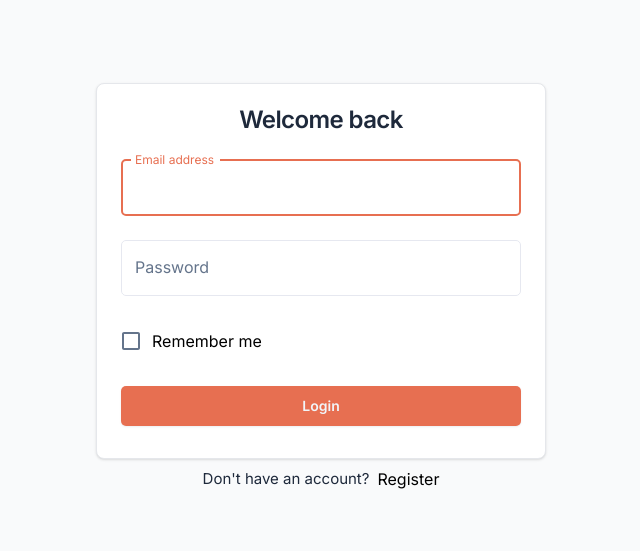
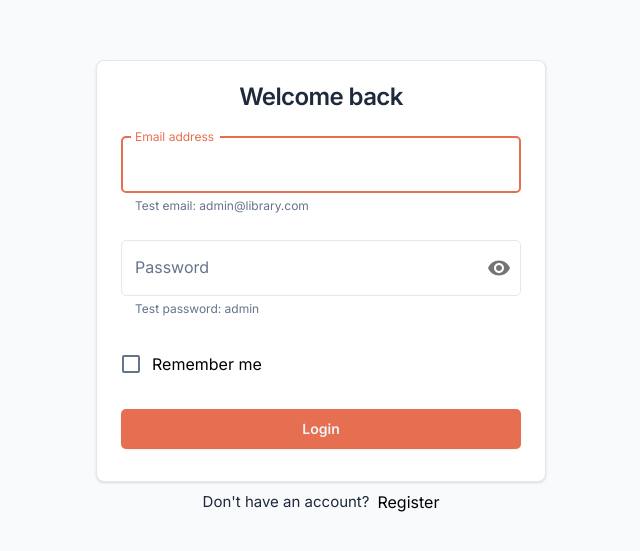
Before and after one commit to azharzaman1/library-application-client, a React (Create React App) app: page /auth/login in a window 1280 px wide. Shown: the part 113-664 px from the top of the page, without its empty margins (319-959 px from the left). Built offline with nearby package versions, Linux system fonts and the light colour scheme.

Commit message:
Commit 01 - Auth done

```diff
--- a/src/api/axios/index.js
+++ b/src/api/axios/index.js
@@ -1,14 +1,22 @@
 import axios from "axios";
 
+const environment = process.env.NODE_ENV;
+
 export default axios.create({
-  baseURL: "https://library-app-server.herokuapp.com/",
+  baseURL:
+    environment === "production"
+      ? "https://library-app-server.herokuapp.com/"
+      : "http://localhost:3500/",
   headers: {
     "Content-Type": "application/json",
   },
 });
 
 export const axiosPrivate = axios.create({
-  baseURL: "https://library-app-server.herokuapp.com/",
+  baseURL:
+    environment === "production"
+      ? "https://library-app-server.herokuapp.com/"
+      : "http://localhost:3500/",
   headers: {
     "Content-Type": "application/json",
   },
--- a/src/components/Generic/Header/UserMenu.js
+++ b/src/components/Generic/Header/UserMenu.js
@@ -33,11 +33,11 @@ const UserMenu = () => {
   const handleAccountSwitch = async (account) => {
     try {
       if (account === "Admin" && userType !== "Admin") {
-        await login({ email: "admin@lib.com", pswd: "admin" });
+        login({ email: "admin@library.com", pswd: "admin" });
       } else if (account === "Student" && userType !== "Student") {
-        await login({ email: "student@lib.com", pswd: "student" });
+        login({ email: "student@gmail.com", pswd: "student" });
       } else if (account === "User" && userType !== "User") {
-        await login({ email: "user@lib.com", pswd: "user" });
+        login({ email: "user@gmail.com", pswd: "user" });
       }
     } catch (err) {
       console.log(err);
--- a/src/pages/auth/Login/index.js
+++ b/src/pages/auth/Login/index.js
@@ -2,9 +2,15 @@ import { useEffect, useState } from "react";
 import {
   Button,
   Checkbox,
+  FormControl,
   FormControlLabel,
   FormGroup,
+  FormHelperText,
   Grid,
+  IconButton,
+  InputAdornment,
+  InputLabel,
+  OutlinedInput,
   TextField,
 } from "@mui/material";
 import { Link, useLocation, useNavigate } from "react-router-dom";
@@ -18,6 +24,8 @@ import {
   SET_USER,
   SET_USER_TYPE,
 } from "../../../redux/slices/userSlice";
+import Visibility from "@mui/icons-material/Visibility";
+import VisibilityOff from "@mui/icons-material/VisibilityOff";
 import Heading from "../../../components/Generic/Heading";
 import Container from "../../../components/Generic/Layout/Container";
 import Text from "../../../components/Generic/Text";
@@ -26,6 +34,7 @@ const Login = () => {
   const persistSession = useSelector(selectSessionPersist);
   const [email, setEmail] = useState("");
   const [password, setPassword] = useState("");
+  const [showPassword, setShowPassword] = useState(false);
   const [loggingIn, setLoggingIn] = useState(false);
 
   const dispatch = useDispatch();
@@ -89,6 +98,14 @@ const Login = () => {
     localStorage.setItem("library-application-session-persist", persistSession);
   }, [persistSession]);
 
+  const handleClickShowPassword = () => {
+    setShowPassword((prev) => !prev);
+  };
+
+  const handleMouseDownPassword = (event) => {
+    event.preventDefault();
+  };
+
   return (
     <div className="flex items-center justify-center min-h-screen">
       <Container maxWidth={false}>
@@ -112,20 +129,40 @@ const Login = () => {
                   id="email-input"
                   label="Email address"
                   variant="outlined"
+                  helperText="Test email: admin@library.com"
                   value={email}
                   onChange={(e) => setEmail(e.target.value)}
                 />
               </Grid>
               <Grid item xs={12}>
-                <TextField
-                  fullWidth
-                  type="password"
-                  id="fullname-input"
-                  label="Password"
-                  variant="outlined"
-                  value={password}
-                  onChange={(e) => setPassword(e.target.value)}
-                />
+                <FormControl variant="outlined" fullWidth>
+                  <InputLabel htmlFor="login-password-input">
+                    Password
+                  </InputLabel>
+                  <OutlinedInput
+                    id="login-password-input"
+                    type={showPassword ? "text" : "password"}
+                    value={password}
+                    onChange={(e) => setPassword(e.target.value)}
+                    label="Password"
+                    aria-describedby="login-password-helper-text"
+                    endAdornment={
+                      <InputAdornment position="end">
+                        <IconButton
+                          aria-label="toggle password visibility"
+                          onClick={handleClickShowPassword}
+                          onMouseDown={handleMouseDownPassword}
+                          edge="end"
+                        >
+                          {showPassword ? <VisibilityOff /> : <Visibility />}
+                        </IconButton>
+                      </InputAdornment>
+                    }
+                  />
+                  <FormHelperText id="login-password-helper-text">
+                    Test password: admin
+                  </FormHelperText>
+                </FormControl>
               </Grid>
               <Grid item xs={12}>
                 <FormGroup>
--- a/src/pages/auth/Register/index.js
+++ b/src/pages/auth/Register/index.js
@@ -1,5 +1,14 @@
 import { useState } from "react";
-import { Button, Grid, TextField } from "@mui/material";
+import {
+  Button,
+  FormControl,
+  Grid,
+  IconButton,
+  InputAdornment,
+  InputLabel,
+  OutlinedInput,
+  TextField,
+} from "@mui/material";
 import Heading from "../../../components/Generic/Heading";
 import Container from "../../../components/Generic/Layout/Container";
 import Text from "../../../components/Generic/Text";
@@ -7,11 +16,14 @@ import { Link, useNavigate } from "react-router-dom";
 import { useMutation } from "react-query";
 import axios from "../../../api/axios";
 import { useSnackbar } from "notistack";
+import VisibilityOff from "@mui/icons-material/VisibilityOff";
+import Visibility from "@mui/icons-material/Visibility";
 
 const Register = () => {
   const [userName, setUserName] = useState("");
   const [email, setEmail] = useState("");
   const [password, setPassword] = useState("");
+  const [showPassword, setShowPassword] = useState(false);
   const [registering, setRegistering] = useState(false);
 
   const navigate = useNavigate();
@@ -61,6 +73,14 @@ const Register = () => {
     setPassword("");
   };
 
+  const handleClickShowPassword = () => {
+    setShowPassword((prev) => !prev);
+  };
+
+  const handleMouseDownPassword = (event) => {
+    event.preventDefault();
+  };
+
   return (
     <div className="flex items-center justify-center min-h-screen">
       <Container maxWidth={false}>
@@ -80,6 +100,7 @@ const Register = () => {
                   autoFocus
                   fullWidth
                   type="text"
+                  name="username"
                   id="username-input"
                   label="Username"
                   variant="outlined"
@@ -96,6 +117,7 @@ const Register = () => {
                   fullWidth
                   autoComplete={false}
                   type="email"
+                  name="email"
                   id="email-input"
                   label="Email address"
                   variant="outlined"
@@ -104,15 +126,30 @@ const Register = () => {
                 />
               </Grid>
               <Grid item xs={12}>
-                <TextField
-                  fullWidth
-                  type="password"
-                  id="fullname-input"
-                  label="Password"
-                  variant="outlined"
-                  value={password}
-                  onChange={(e) => setPassword(e.target.value)}
-                />
+                <FormControl fullWidth variant="outlined">
+                  <InputLabel htmlFor="login-password-input">
+                    Password
+                  </InputLabel>
+                  <OutlinedInput
+                    id="login-password-input"
+                    type={showPassword ? "text" : "password"}
+                    value={password}
+                    onChange={(e) => setPassword(e.target.value)}
+                    endAdornment={
+                      <InputAdornment position="end">
+                        <IconButton
+                          aria-label="toggle password visibility"
+                          onClick={handleClickShowPassword}
+                          onMouseDown={handleMouseDownPassword}
+                          edge="end"
+                        >
+                          {showPassword ? <VisibilityOff /> : <Visibility />}
+                        </IconButton>
+                      </InputAdornment>
+                    }
+                    label="Password"
+                  />
+                </FormControl>
               </Grid>
               <input type="submit" className="hidden" />
               <Grid item xs={12}>
```
